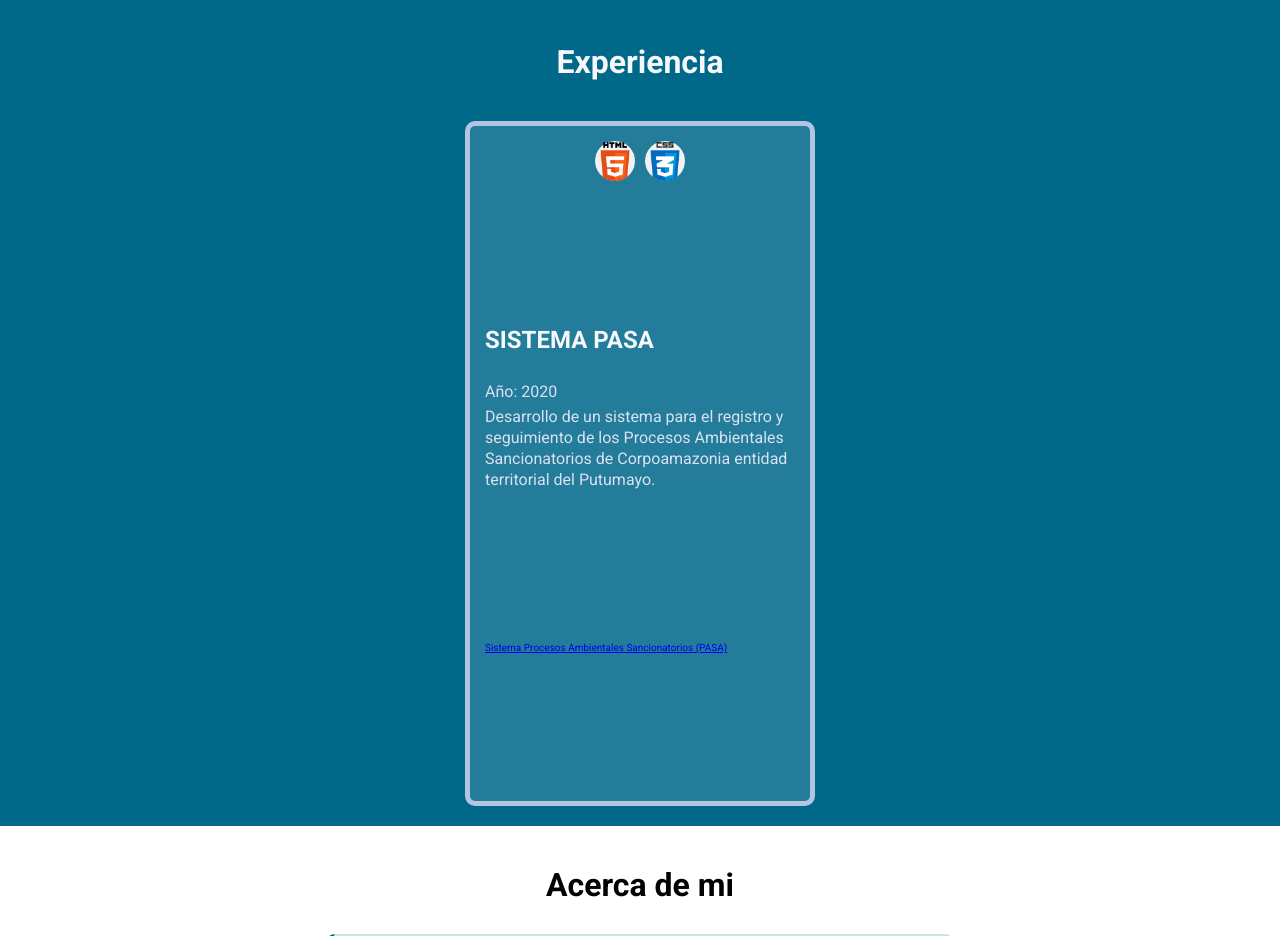
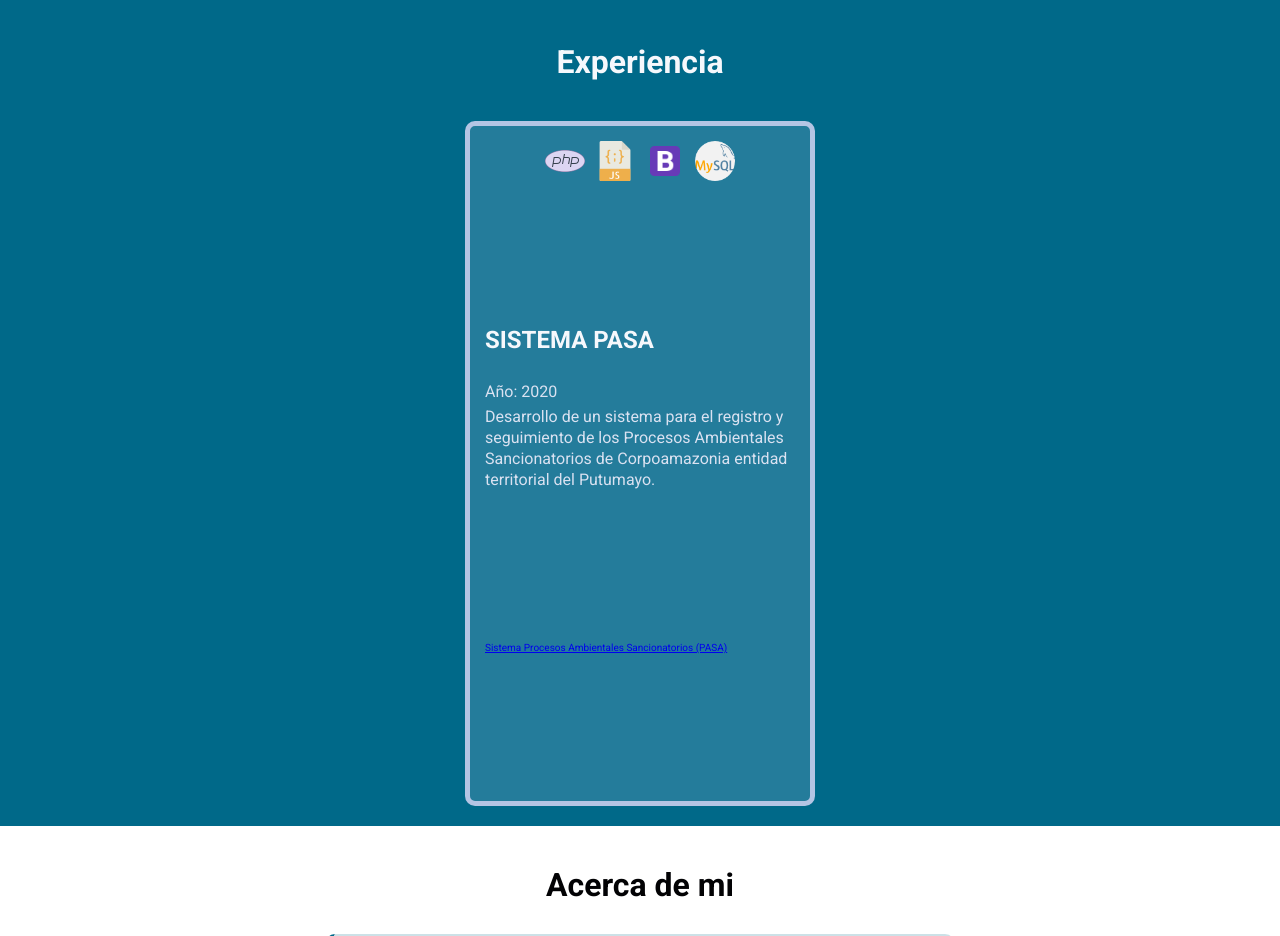
Before and after one commit to cristianperez94d/cristianperez94d.github.io, a plain HTML site: page index.html in a window 1280 px wide. Shown: the part 1720-2656 px from the top of the page. Drawn offline with Linux system fonts and the light colour scheme; a script that the page names is missing.

Commit message:
experience icon updates Sistema Pasa

```diff
--- a/index.html
+++ b/index.html
@@ -180,8 +180,10 @@
 
                 <div class="projects__item" style="margin: 0 auto;">
                     <div class="projects__item-logo">
-                        <img src="./assets/icons/html-5.png" alt="html">
-                        <img src="./assets/icons/css.png" alt="css">
+                        <img src="./assets/icons/php.png" alt="php">
+                        <img src="./assets/icons/javascript.png" alt="javascript">
+                        <img src="./assets/icons/bootstrap.png" alt="bootstrap">
+                        <img src="./assets/icons/mysql.png" alt="mysql">
                     </div>
                     <div class="projects__item-info">
                         <h3 class="title">
```
